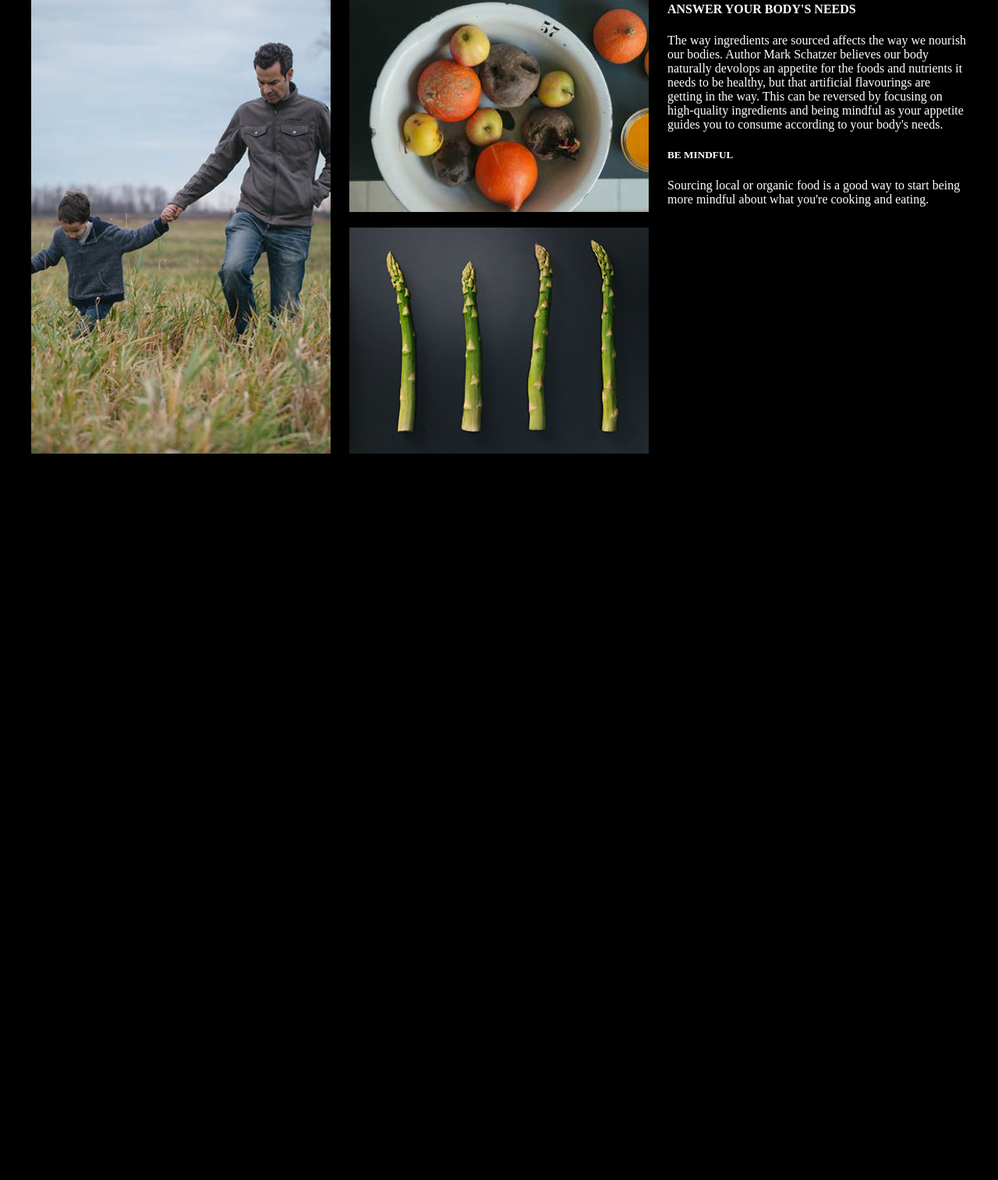
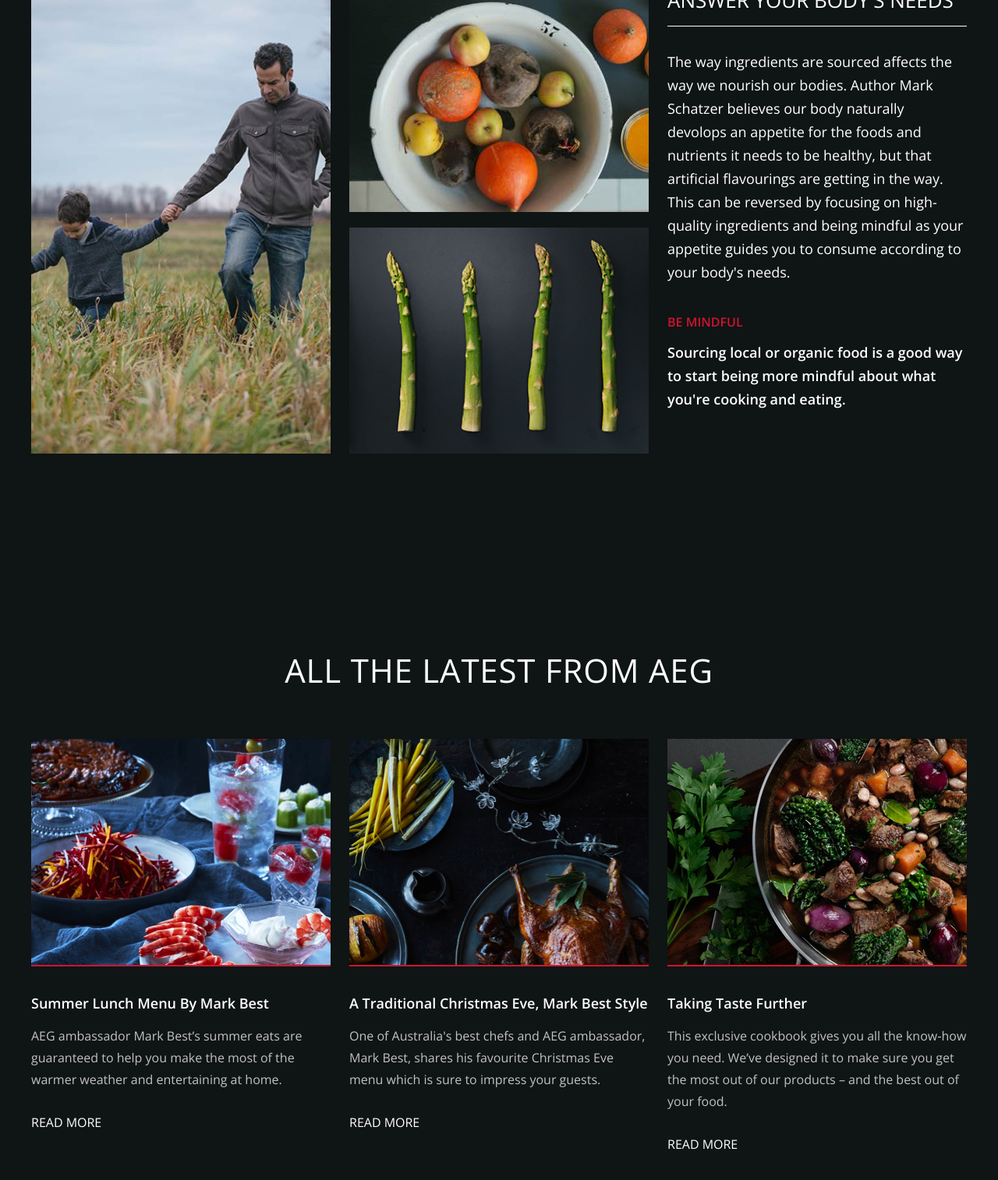
Before and after one commit to ronyrtan/OrchardTest, a plain HTML site: page index.html in a window 1280 px wide. Shown: the part 212-1726 px from the top of the page at 78% size. Before the commit the page ends 1012 px from the top, so only its background shows below. Drawn offline with nearby package versions, Linux system fonts and the light colour scheme.

Commit message:
Added ATL section and updated styling

```diff
--- a/css/style.css
+++ b/css/style.css
@@ -1,7 +1,22 @@
 body {
-  background: #000;
+  background: #0f1414;
   color: #fff;
   padding: 186px 0;
+  font-family: "Open Sans", sans-serif;
+}
+
+h4 {
+  font-size: 26px;
+  font-weight: 300;
+  letter-spacing: 0.5;
+  margin: 0;
+}
+
+h5 {
+  font-size: 18px;
+  font-weight: 600;
+  transition: 0.3s ease all;
+  margin-bottom: 0;
 }
 
 .container {
@@ -11,6 +26,14 @@ body {
   display: flex;
   justify-content: center;
   flex-wrap: wrap;
+}
+
+
+/* AYBN */
+
+
+.aYBN {
+  padding-bottom: 225px;
 }
 
 .aYBNcolumn {
@@ -29,11 +52,47 @@ body {
   padding: 0 24px;
 }
 
+.columnTwo {
+  padding: 0 24px;
+}
+
+.img {
+  transition: 0.3s ease all;
+}
+
+.aYBN p {
+  margin: 30px 0 35px;
+  font-size: 18px;
+  line-height: 30px;
+  font-weight: 100;
+}
+
+.aYBN h5 {
+  color: #CF1430;
+  font-size: 16px;
+  line-height: 28px;
+  margin-bottom: 10px;
+}
+
 .img:hover {
   cursor: pointer;
+  opacity: 0.8;
+}
+
+#whiteLine {
+  display: block;
+  padding-top: 15px;
+  border-bottom: 1px solid #fff;
+}
+
+#note {
+  font-weight: 600;
+  font-size: 18px;
+  line-height: 30px;
 }
 
 /* Modal */
+
 
 .modal {
   display: none;
@@ -59,9 +118,73 @@ body {
   color: #f1f1f1;
   font-size: 40px;
   font-weight: bold;
-  transition: 0.3s;
+  transition: 0.3s ease all;
 }
 
 #close:hover {
   cursor: pointer;
+  opacity: 0.8;
 }
+
+
+/* ATL */
+
+
+.aTLcolumn {
+  width: 384px;
+}
+
+.aTLHeading {
+  font-size: 42px;
+  font-weight: 300;
+  letter-spacing: 0.81px;
+  line-height: 57px;
+  margin: 0 0 60px 0;
+}
+
+.aTLcolumn img{
+  border-bottom: 2px solid #d01430;
+  box-sizing: border-box;
+  transition: 0.3s ease all;
+}
+
+.aTL p {
+    font-weight: 300;
+    color: #C2C2C2;
+    font-size: 16px;
+    line-height: 28px;
+}
+
+.aTL a {
+  margin-top: 20px;
+  text-decoration: none;
+  color: #FFF;
+}
+
+.aTL p {
+  margin-bottom: 30px;
+}
+
+.aTL span {
+  border-bottom: 1px solid #d01430;
+  padding-top: 10px;
+  width: 0px;
+  display: block;
+  transition: 0.3s ease all;
+}
+
+.aTLcolumn a:hover span.redLine {
+  width: 100px !important;
+}
+
+.aTLcolumn:hover {
+  cursor: pointer;
+}
+
+.aTLcolumn:hover h5 {
+  color: #d01430;
+}
+
+.aTLcolumn:hover img {
+  border-bottom: 4px solid #d01430;
+}
--- a/index.html
+++ b/index.html
@@ -7,9 +7,9 @@
   <title>Orchard Test - AEG</title>
 
   <link rel="stylesheet" href="css/style.css">
-  <script type="text/javascript" src="js/main.js">
+  <link href="https://fonts.googleapis.com/css?family=Open+Sans:300,400,600,700" rel="stylesheet">
+  <script type="text/javascript" src="js/main.js"></script>
 
-  </script>
 </head>
 <body>
 
@@ -26,13 +26,12 @@
 
     <div class="aYBNcolumn">
       <h4>ANSWER YOUR BODY'S NEEDS</h4>
+      <span id="whiteLine"></span>
       <p>
         The way ingredients are sourced affects the way we nourish our bodies. Author Mark Schatzer believes our body naturally devolops an appetite for the foods and nutrients it needs to be healthy, but that artificial flavourings are getting in the way. This can be reversed by focusing on high-quality ingredients and being mindful as your appetite guides you to consume according to your body's needs.
       </p>
       <h5>BE MINDFUL</h5>
-      <p>
-        Sourcing local or organic food is a good way to start being more mindful about what you're cooking and eating.
-      </p>
+        <span id="note">Sourcing local or organic food is a good way to start being more mindful about what you're cooking and eating.</span>
     </div>
 
   </div>
@@ -43,7 +42,50 @@
       <img src="" alt="" id="modalContent">
     </div>
 
+  <div class="container">
+    <h2 class="aTLHeading">
+      ALL THE LATEST FROM AEG
+    </h2>
+  </div>
+
+
   <div class="aTL container">
+
+    <div class="aTLcolumn">
+      <img src="images/3-Card_CTA/Card-01/Image-03.jpg" alt="">
+      <div>
+        <h5>Summer Lunch Menu By Mark Best</h5>
+        <p>AEG ambassador Mark Best’s summer eats are guaranteed to help you make the most of the warmer weather and entertaining at home.</p>
+        <a href="#" alt="">
+          READ MORE
+          <span class="redLine"></span>
+        </a>
+      </div>
+    </div>
+
+        <div class="aTLcolumn columnTwo">
+      <img src="images/3-Card_CTA/Card-02/Image-02.jpg" alt="">
+      <div>
+        <h5>A Traditional Christmas Eve, Mark Best Style</h5>
+        <p>One of Australia's best chefs and AEG ambassador, Mark Best, shares his favourite Christmas Eve menu which is sure to impress your guests.</p>
+        <a href="#" alt="">
+          READ MORE
+          <span class="redLine"></span>
+        </a>
+      </div>
+    </div>
+
+    <div class="aTLcolumn">
+      <img src="images/3-Card_CTA/Card-03/Image-03.jpg" alt="">
+      <div>
+        <h5>Taking Taste Further</h5>
+        <p>This exclusive cookbook gives you all the know‑how you need. We’ve designed it to make sure you get the most out of our products – and the best out of your food.</p>
+        <a href="#" alt="">
+          READ MORE
+          <span class="redLine"></span>
+        </a>
+      </div>
+    </div>
 
   </div>
 
```
